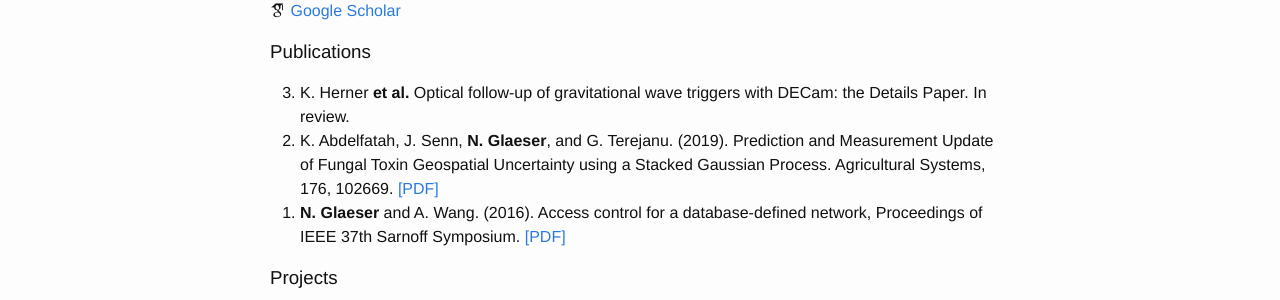
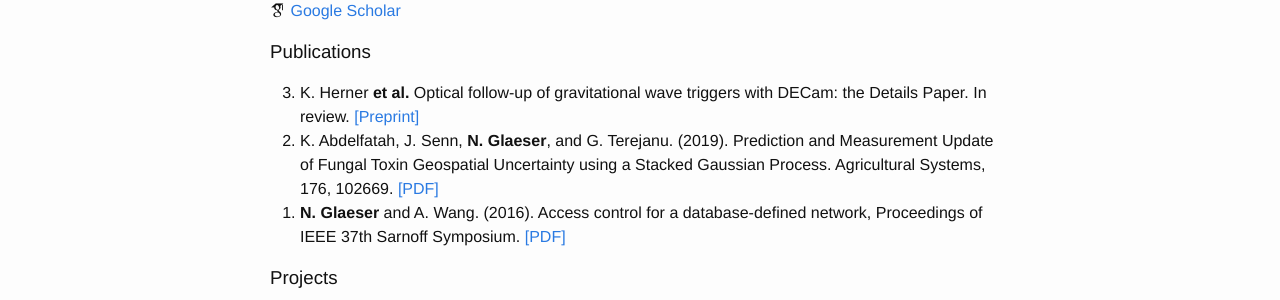
Before and after one commit to nglaeser/minima-site, a Jekyll site: the page built from research.md, in a window 1280 px wide. Shown: the part 239-539 px from the top of the page. Built offline with Jekyll 4.4.1, drawn with Linux system fonts in a browser that asks for light colours; nearby versions of some CDN libraries; some web fonts are replaced.

Commit message:
add preprint link for DECam paper

```diff
--- a/research.md
+++ b/research.md
@@ -16,7 +16,7 @@ A full CV can be found [here](files/Glaeser_CV_STEM5.pdf).
 
 ### Publications
 
-0. K. Herner **et al.** Optical follow-up of gravitational wave triggers with DECam: the Details Paper. In review.
+0. K. Herner **et al.** Optical follow-up of gravitational wave triggers with DECam: the Details Paper. In review. [\[Preprint\]](https://arxiv.org/pdf/2001.06551.pdf)
 0. K. Abdelfatah, J. Senn, **N. Glaeser**, and G. Terejanu. (2019). Prediction and Measurement Update of Fungal Toxin Geospatial Uncertainty using a Stacked Gaussian Process. Agricultural Systems, 176, 102669. [\[PDF\]](https://doi.org/10.1016%2Fj.agsy.2019.102662)
 0. **N. Glaeser** and A. Wang. (2016). Access control for a database-defined network, Proceedings of IEEE 37th Sarnoff Symposium. [\[PDF\]](http://dx.doi.org/10.1109/SARNOF.2016.7846728)
 {: reversed="reversed"}
```
